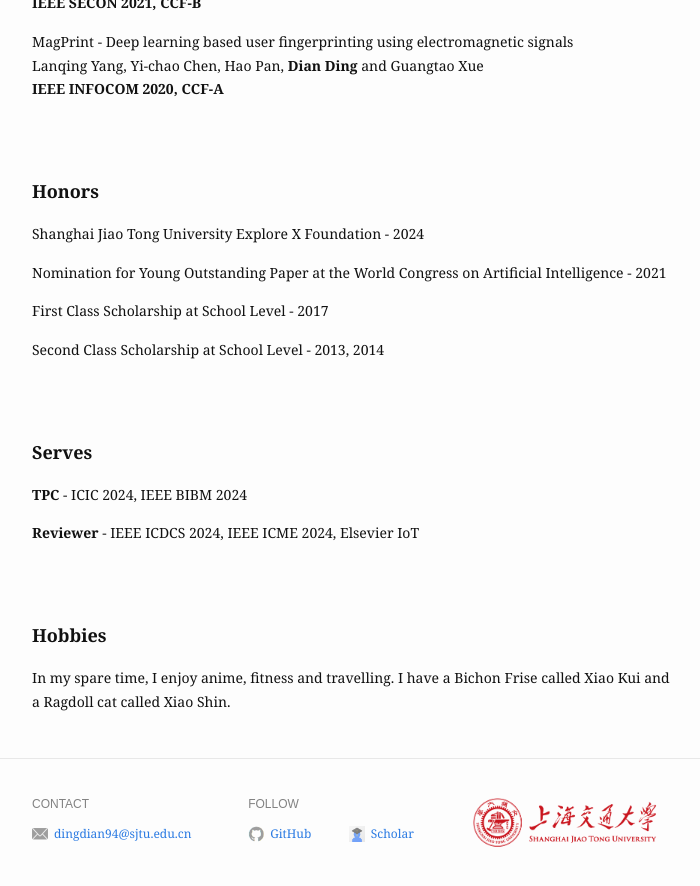
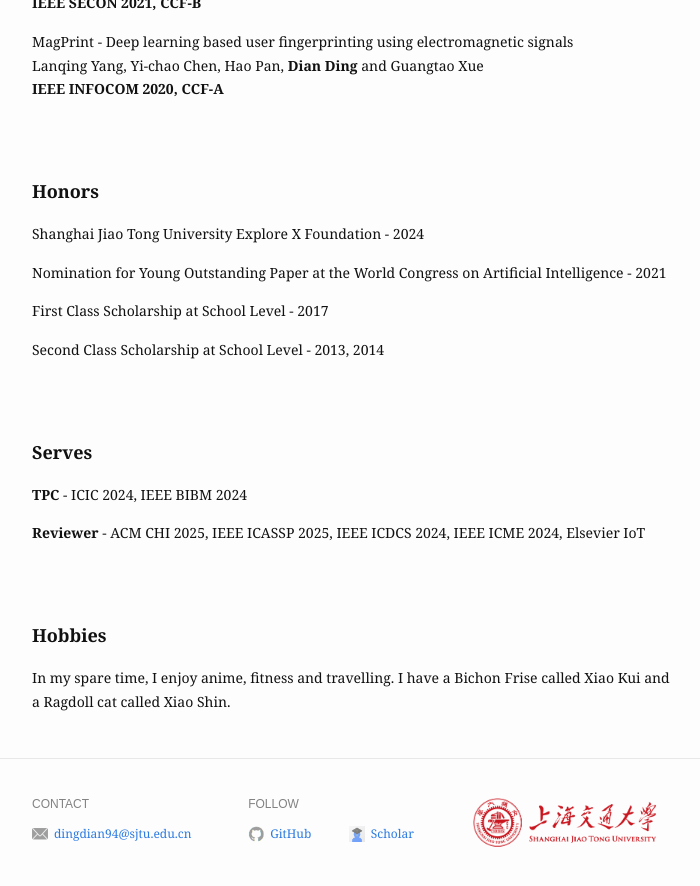
Before and after one commit to dianding0102/dian_web, a Jekyll site: the page built from index.md, in a window 1280 px wide and 900 px high, scrolled down 2292 px. Shown: the top 886 px of the window, without its empty margins (288-988 px from the left). Built offline with Jekyll 4.4.1, drawn with Linux system fonts in a browser that asks for light colours.

Commit message:
1
reviewer chi icassp

```diff
--- a/_layouts/home.html
+++ b/_layouts/home.html
@@ -181,7 +181,7 @@
             <b>TPC</b> - ICIC 2024, IEEE BIBM 2024
         </p>
         <p>
-            <b>Reviewer</b> - IEEE ICDCS 2024, IEEE ICME 2024, Elsevier IoT
+            <b>Reviewer</b> - ACM CHI 2025, IEEE ICASSP 2025, IEEE ICDCS 2024, IEEE ICME 2024, Elsevier IoT
           </p>
         </div>
       </div>
```
